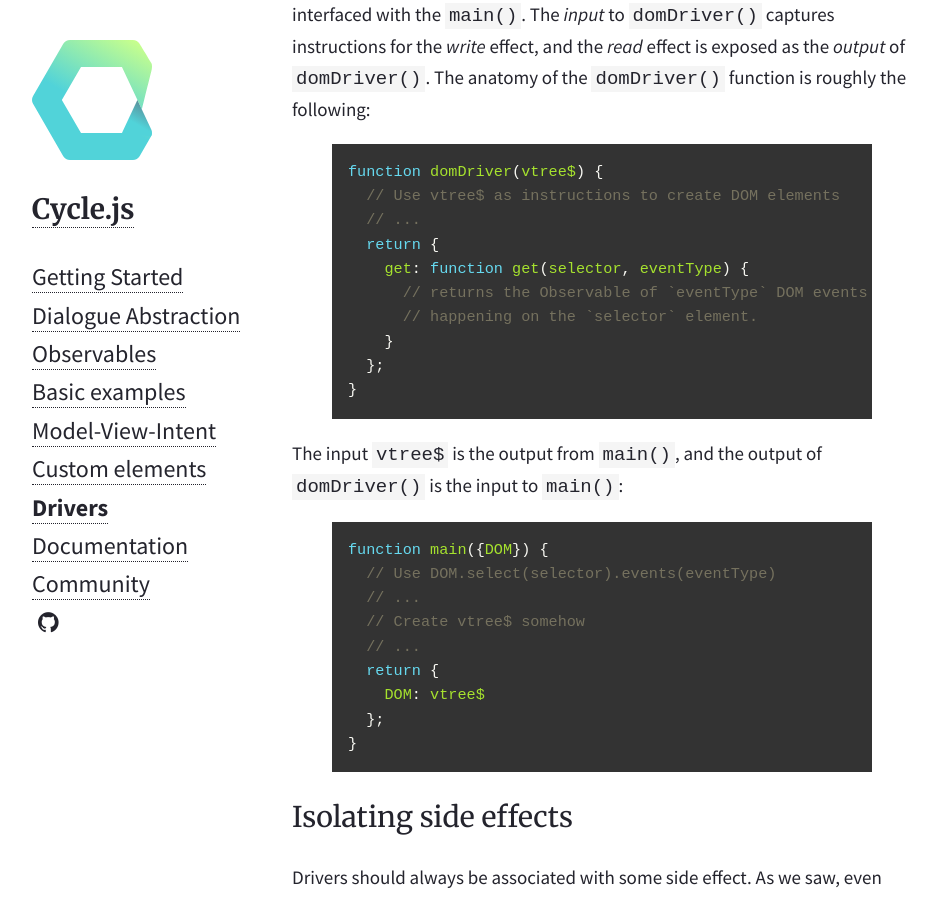
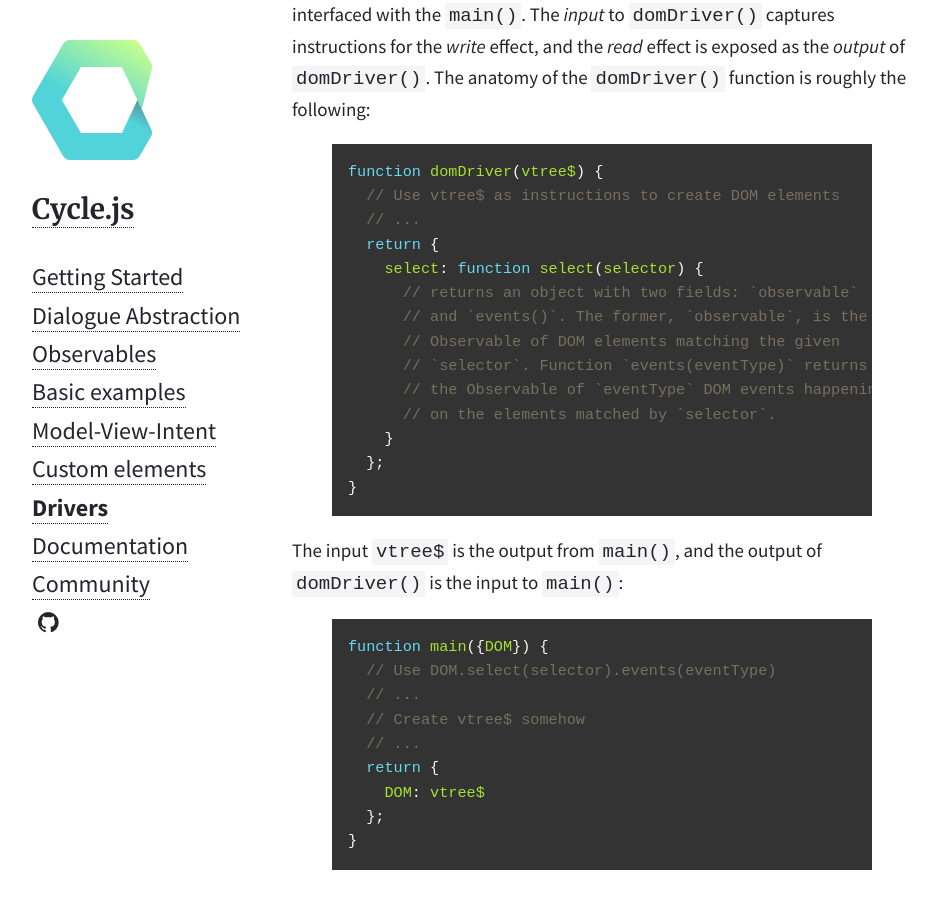
Before and after one commit to cyclejs/old-website, a Jekyll site: the page built from _posts/2015-01-23-drivers.md, in a window 1280 px wide and 900 px high, scrolled down 2407 px. Shown: the whole window, without its empty margins (168-1105 px from the left). Built offline with Jekyll 4.4.1, drawn with Linux system fonts in a browser that asks for light colours; nearby versions of some CDN libraries; some of the changed text lies outside the part shown.

Commit message:
Replace more occurrences of DOM.get with select().events()

```diff
--- a/_posts/2015-01-23-drivers.md
+++ b/_posts/2015-01-23-drivers.md
@@ -40,9 +40,13 @@
   // Use vtree$ as instructions to create DOM elements
   // ...
   return {
-    get: function get(selector, eventType) {
-      // returns the Observable of `eventType` DOM events
-      // happening on the `selector` element.
+    select: function select(selector) {
+      // returns an object with two fields: `observable`
+      // and `events()`. The former, `observable`, is the
+      // Observable of DOM elements matching the given
+      // `selector`. Function `events(eventType)` returns
+      // the Observable of `eventType` DOM events happening
+      // on the elements matched by `selector`.
     }
   };
 }
@@ -120,9 +124,9 @@
 
 In the case of a single Observable as output, depending on how diverse the values emitted by this Observable are, you might want to make those values easily filterable (using the RxJS `filter()` operator). Design an API which makes it easy to filter the Observable, keeping in mind what was provided as the input Observable to the driver function.
 
-In some cases it is necessary to output a queryable collection of Observables, instead of a single one. A **queryable collection of Observables** is essentially a JavaScript object with one function: `get(params)` returning an Observable.
+In some cases it is necessary to output a queryable collection of Observables, instead of a single one. A **queryable collection of Observables** is essentially a JavaScript object with a function used to choose a particular Observable based on a parameter, e.g. `get(param)`.
 
-The DOM Driver, for instance, outputs a queryable collection of Observables. The collection is in fact lazy: none of the Observables outputted by `get(selector, eventType)` existed prior to the call of `get()`. This is because we cannot afford creating Observables for *all* possible events on *all* elements on the DOM. Take inspiration from the lazy queryable collection of Observables from the DOM Driver whenever your driver output contains a large (possibly infinite) amount of Observables.
+The DOM Driver, for instance, outputs a queryable collection of Observables. The collection is in fact lazy: none of the Observables outputted by `select(selector).events(eventType)` existed prior to the call of `events()`. This is because we cannot afford creating Observables for *all* possible events on *all* elements on the DOM. Take inspiration from the lazy queryable collection of Observables from the DOM Driver whenever your driver output contains a large (possibly infinite) amount of Observables.
 
 <h2 id="example-driver-implementation">Example driver implementation</h2>
 
```
Also changed, not shown: _posts/2015-01-22-documentation.md (+10 -8 lines).
